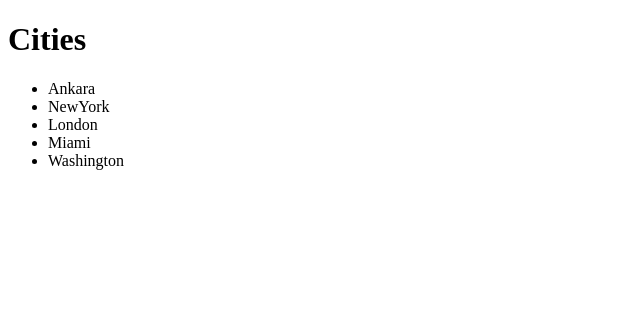
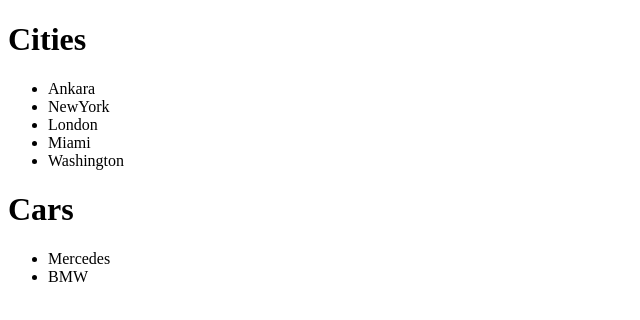
Before and after one commit to dilekuslu/myFirstRepo, a plain HTML site: page index.html in a window 1280 px wide. Shown: the whole page, without its empty margins (0-640 px from the left). Drawn offline with Linux system fonts and the light colour scheme.

Commit message:
this message is coming from dilek's branch

```diff
--- a/index.html
+++ b/index.html
@@ -14,5 +14,11 @@
         <li>Miami</li>
         <li>Washington</li>
     </ul>
+
+    <h1>Cars</h1>
+    <ul>
+        <li>Mercedes</li>
+        <li>BMW</li>
+    </ul>
 </body>
 </html>
```
